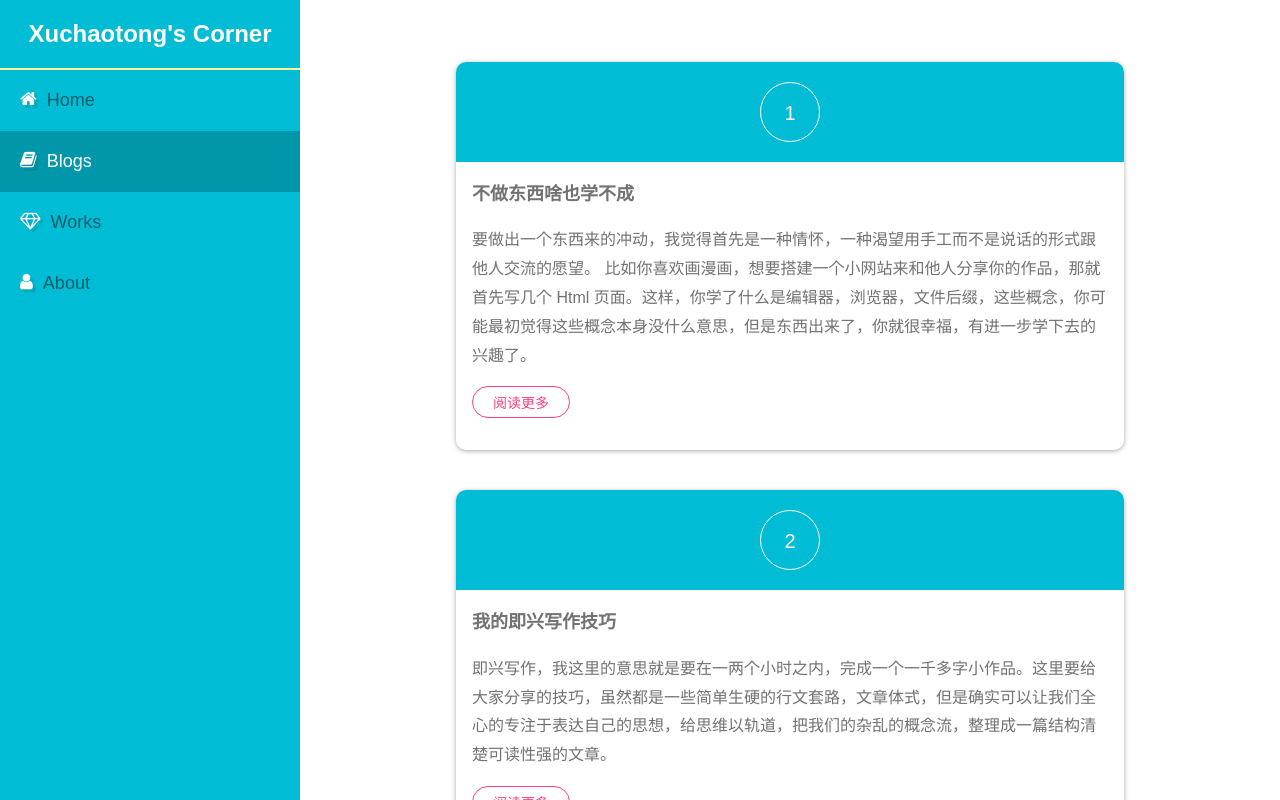
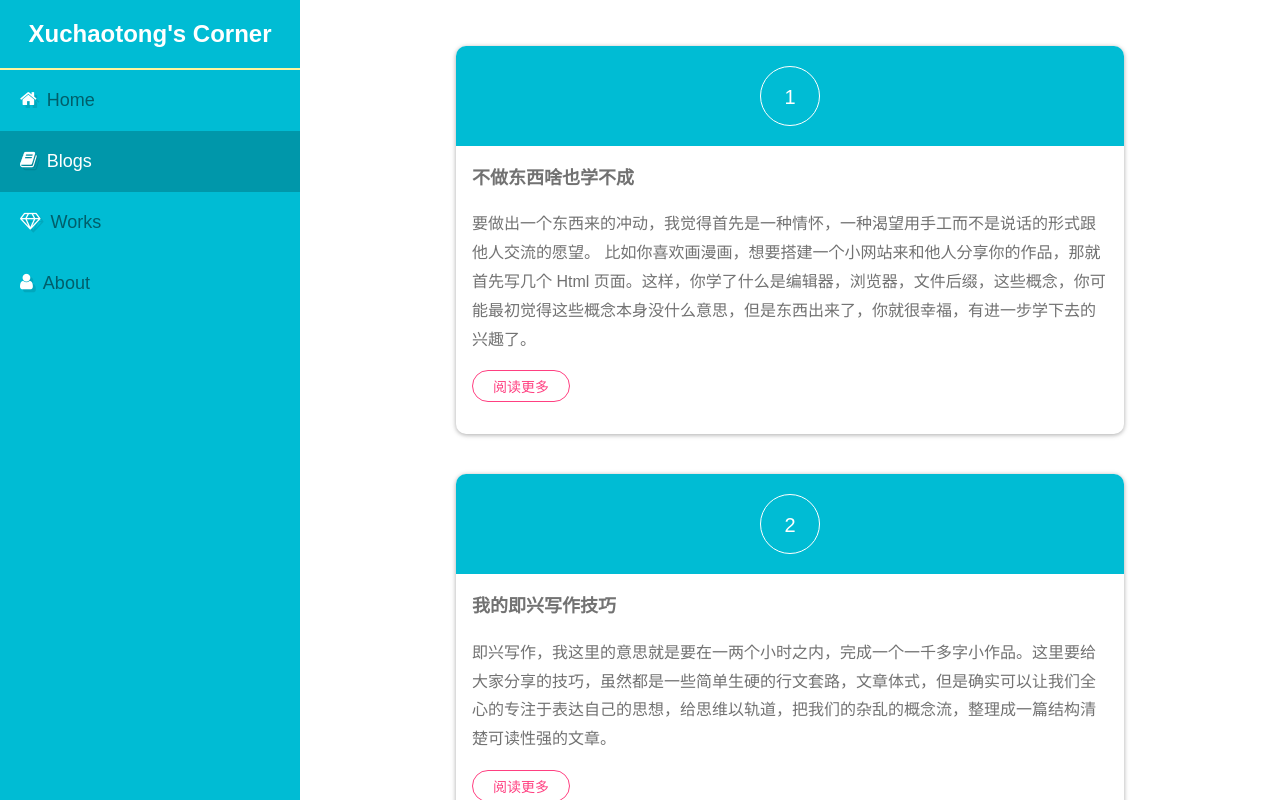
Before and after one commit to meingh/flex, a plain HTML site: page blog.html in a window 1280 px wide. Drawn offline with nearby package versions, Linux system fonts and the light colour scheme.

Commit message:
layout padding update

```diff
--- a/source/styles/_layout.scss
+++ b/source/styles/_layout.scss
@@ -63,7 +63,7 @@
 
 .content {
 	flex-grow: 1;
-	padding: 16px;
+	// padding: 16px;
 	line-height: 1.8;
 	overflow-y: scroll;
 }
```
Also changed, not shown: styles/main.css.
